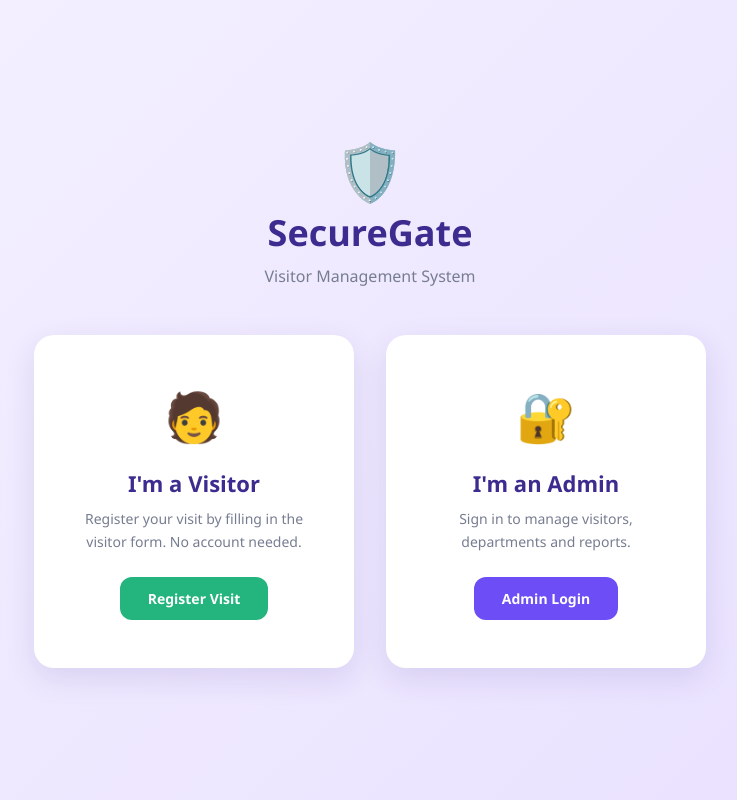
After one commit to racsique/visitor-management-syatem, a PHP site: page / in a window 1280 px wide. The commit adds this page. Shown: the whole page, without its empty margins (270-1007 px from the left). Run offline with PHP 8.4, Linux system fonts and the light colour scheme.

Commit message:
Client landing page steup + checking for lints-passed

```diff
--- a/backend/includes/navbar.php
+++ b/backend/includes/navbar.php
@@ -16,8 +16,8 @@
     </div>
 
     <div>
-        <strong>Admin</strong>
-        <small>System Administrator</small>
+        <strong><?php echo htmlspecialchars($_SESSION['full_name'] ?? 'Admin'); ?></strong>
+        <small><?php echo htmlspecialchars(ucfirst($_SESSION['role'] ?? 'admin')); ?></small>
     </div>
 </div>
 </nav>
--- a/frontend/pages/add_visitor.php
+++ b/frontend/pages/add_visitor.php
@@ -1,4 +1,5 @@
 <?php
+require_once '../../backend/includes/auth.php';
 include '../../backend/config/database.php';
 
 $message = "";
--- a/frontend/pages/checkout.php
+++ b/frontend/pages/checkout.php
@@ -1,4 +1,5 @@
 <?php
+require_once '../../backend/includes/auth.php';
 include '../../backend/config/database.php';
 
 if ($_SERVER['REQUEST_METHOD'] === 'POST' && isset($_POST['visitor_id'])) {
--- a/frontend/pages/reports.php
+++ b/frontend/pages/reports.php
@@ -5,6 +5,7 @@ error_reporting(E_ALL);
 ini_set('display_errors', 1);
 
 ini_set('display_startup_errors', 1);
+require_once __DIR__ . '/../../backend/includes/auth.php';
 require_once __DIR__ . '/../../backend/config/database.php';
 
 // Get date filters
--- /dev/null
+++ b/index.php
@@ -0,0 +1,141 @@
+<!DOCTYPE html>
+<html lang="en">
+
+<head>
+    <meta charset="UTF-8">
+    <meta name="viewport" content="width=device-width, initial-scale=1.0">
+
+    <title>SecureGate - Visitor Management System</title>
+
+    <style>
+        * {
+            margin: 0;
+            padding: 0;
+            box-sizing: border-box;
+            font-family: 'Segoe UI', Arial, sans-serif;
+        }
+
+        body {
+            min-height: 100vh;
+            display: flex;
+            align-items: center;
+            justify-content: center;
+            background: linear-gradient(135deg, #f5f1ff 0%, #e8e0ff 100%);
+            padding: 20px;
+        }
+
+        .container {
+            text-align: center;
+            max-width: 900px;
+            width: 100%;
+        }
+
+        .brand {
+            margin-bottom: 20px;
+        }
+
+        .brand-icon {
+            font-size: 56px;
+        }
+
+        h1 {
+            font-size: 36px;
+            color: #3d2b8f;
+            margin-bottom: 8px;
+        }
+
+        .tagline {
+            color: #777d91;
+            margin-bottom: 48px;
+        }
+
+        .cards {
+            display: flex;
+            gap: 32px;
+            justify-content: center;
+            flex-wrap: wrap;
+        }
+
+        .card {
+            background: #fff;
+            border-radius: 20px;
+            padding: 48px 40px;
+            width: 320px;
+            box-shadow: 0 10px 30px rgba(61, 43, 143, 0.12);
+            text-decoration: none;
+            color: inherit;
+            transition: transform 0.2s ease, box-shadow 0.2s ease;
+        }
+
+        .card:hover {
+            transform: translateY(-6px);
+            box-shadow: 0 16px 40px rgba(61, 43, 143, 0.2);
+        }
+
+        .card-icon {
+            font-size: 48px;
+            margin-bottom: 20px;
+        }
+
+        .card h2 {
+            font-size: 22px;
+            color: #3d2b8f;
+            margin-bottom: 10px;
+        }
+
+        .card p {
+            color: #777d91;
+            font-size: 14px;
+            line-height: 1.6;
+            margin-bottom: 24px;
+        }
+
+        .card .btn {
+            display: inline-block;
+            background: #6c4df6;
+            color: #fff;
+            padding: 12px 28px;
+            border-radius: 12px;
+            font-weight: 600;
+            font-size: 14px;
+        }
+
+        .card.client .btn {
+            background: #24b47e;
+        }
+    </style>
+</head>
+
+<body>
+
+    <div class="container">
+
+        <div class="brand">
+            <div class="brand-icon">🛡️</div>
+            <h1>SecureGate</h1>
+            <p class="tagline">Visitor Management System</p>
+        </div>
+
+        <div class="cards">
+
+            <a href="client/" class="card client">
+                <div class="card-icon">🧑</div>
+                <h2>I'm a Visitor</h2>
+                <p>Register your visit by filling in the visitor form. No account needed.</p>
+                <span class="btn">Register Visit</span>
+            </a>
+
+            <a href="frontend/login.php" class="card">
+                <div class="card-icon">🔐</div>
+                <h2>I'm an Admin</h2>
+                <p>Sign in to manage visitors, departments and reports.</p>
+                <span class="btn">Admin Login</span>
+            </a>
+
+        </div>
+
+    </div>
+
+</body>
+
+</html>
```
Also changed, not shown: backend/includes/auth.php (added, +12 -0 lines), client/index.php (added, +294 -0 lines), frontend/assets/css/style.css (+9 -0 lines), frontend/pages/dashboard.php (+12 -3 lines).
